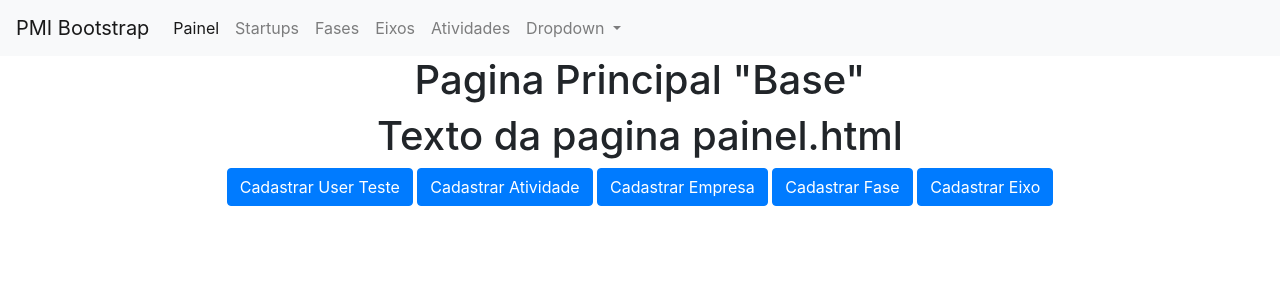
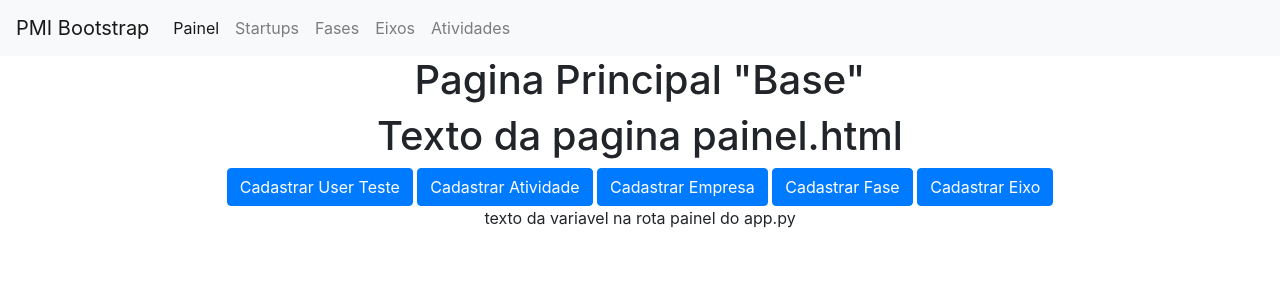
Before and after one commit to ElcimarSilva/ProjetoFlaskComMongo, a Flask app: page /painel in a window 1280 px wide. Shown: the top 300 px of the page. Run offline with Flask 2, Linux system fonts and the light colour scheme; some libraries are stand-ins or nearby versions.

Commit message:
melhorias nas chamadas de funcoes e separacao dos arquivos

```diff
--- a/app.py
+++ b/app.py
@@ -5,6 +5,8 @@ from bson import json_util
 from bson.objectid import ObjectId
 from forms import *
 from flask_wtf import CSRFProtect
+from tratamento_de_erros import not_found
+import atividades
 
 app = Flask (__name__)
 app.config['MONGO_URI']='mongodb://localhost/pythonmongodb' #Base de dados
@@ -20,8 +22,8 @@ def base():
 
 @app.route ("/painel", methods=['GET'])
 def painel():
-    #teste = 'texto da variavel na rota painel do app.py'
-    return render_template('painel.html')#, teste=teste
+    teste = 'texto da variavel na rota painel do app.py'
+    return render_template('painel.html', teste=teste)#
 
 
 #Rota formulario de teste
@@ -123,6 +125,7 @@ def create_user():
     password = request.json['password'] #
     email = request.json['email']
 
+
     if username and email and password:
         hashed_password = generate_password_hash(password)
         id = mongo.db.users.insert(
@@ -138,7 +141,7 @@ def create_user():
     else:
         return not_found()
 
-    #print (request.json)
+    print (request.json)
     return {'mensagem': 'recebido'}
 
 #LISTAR USUARIOS
@@ -180,15 +183,6 @@ def update_user(id):
         response = jsonify({'mensagem': 'Usuario ' + id + 'foi atualizado com sucesso!'})
         return response
 
-#TRATAMENTO DE ERRO
-@app.errorhandler (404)
-def not_found(error=None):
-    response = jsonify({
-        'message': 'Recurso não encontrado!' + request.url,
-        'status': 404
-    })
-    response.status_code = 404
-    return response
 
 ###################################################################################
 
@@ -374,43 +368,20 @@ def update_eixo(id):
         return response
 
 ###################################################################################
-#CADASTRAR ATIVIDADES
-#Toda atividade deve estar vinculada a um eixo
+
 @app.route('/atividades', methods=['POST'])
-def create_atividade():
-    #Recebendo dados
-    atividade = request.json['atividade'] #
-    descricao = request.json['descricao']
+def cadastra_atividade ():
+    atividades.create_atividade()
 
-    if atividade and descricao :
-        id = mongo.db.atividades.insert(
-            {'atividade': atividade, 'descricao': descricao, }
-        )                            #INSERÇÃO DE ATIVIDADE
-        response = {
-            'id': str(id),
-            'atividade': atividade,
-            'descricao': descricao
-        }
-        return response
-    else:
-        return not_found()
+@app.route('/atividades', methods=['GET'])
+def lista_atividades():
+    response = atividades.get_atividades()
+    return response
 
-    #print (request.json)
-    return {'mensagem': 'recebido'}
-
-#LISTAR ATIVIDADES
-@app.route('/atividades', methods=['GET'])
-def get_atividades():
-    atividades = mongo.db.atividades.find()
-    response = json_util.dumps(atividades)
-    return Response(response, mimetype='application/json')
-
-#LISTAR ATIVIDADE COM ID
-@app.route('/atividades/<id>', methods=['GET'])
-def get_atividade(id):
-    atividade = mongo.db.atividades.find_one({'_id': ObjectId(id)})
-    response = json_util.dumps(atividade)
-    return Response (response, mimetype="application/json")
+@app.route('/atividade/<id>', methods=['GET'])
+def lista_atividade_id(id):
+    response = atividades.get_atividade(id)
+    return response
 
 #DELETAR ATIVIDADES
 @app.route('/atividades/<id>', methods=['DELETE'])
--- a/templates/base.html
+++ b/templates/base.html
@@ -42,19 +42,6 @@
                     <a class="nav-link" href="#">Atividades</a>
                 </li>
 
-                <li class="nav-item dropdown">
-                    <a class="nav-link dropdown-toggle" href="#" id="navbarDropdown" role="button"
-                        data-toggle="dropdown" aria-haspopup="true" aria-expanded="false">
-                        Dropdown
-                    </a>
-                    <div class="dropdown-menu" aria-labelledby="navbarDropdown">
-                        <a class="dropdown-item" href="#">Action</a>
-                        <a class="dropdown-item" href="#">Another action</a>
-                        <div class="dropdown-divider"></div>
-                        <a class="dropdown-item" href="#">Something else here</a>
-                    </div>
-                </li>
-
             </ul>
         </div>
     </nav>
--- a/templates/painel.html
+++ b/templates/painel.html
@@ -15,5 +15,7 @@
         <a class="btn btn-primary" href="cadEixo" role="button">Cadastrar Eixo</a>
     </div>
 
+    {{teste}}
+
     {% endblock %}
 </div>
```
Also changed, not shown: atividades.py (added, +38 -0 lines), tratamento_de_erros.py (added, +11 -0 lines).
